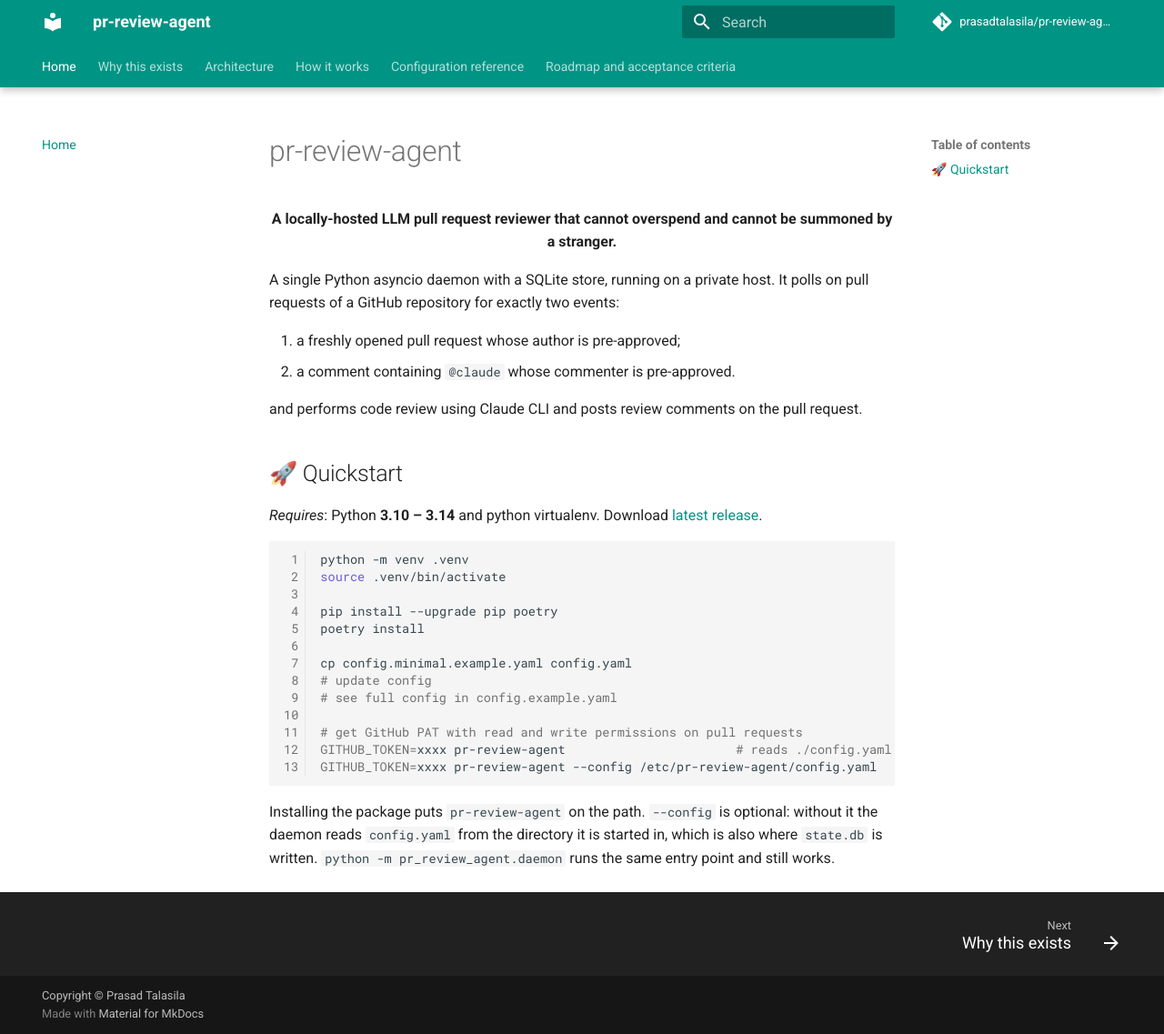
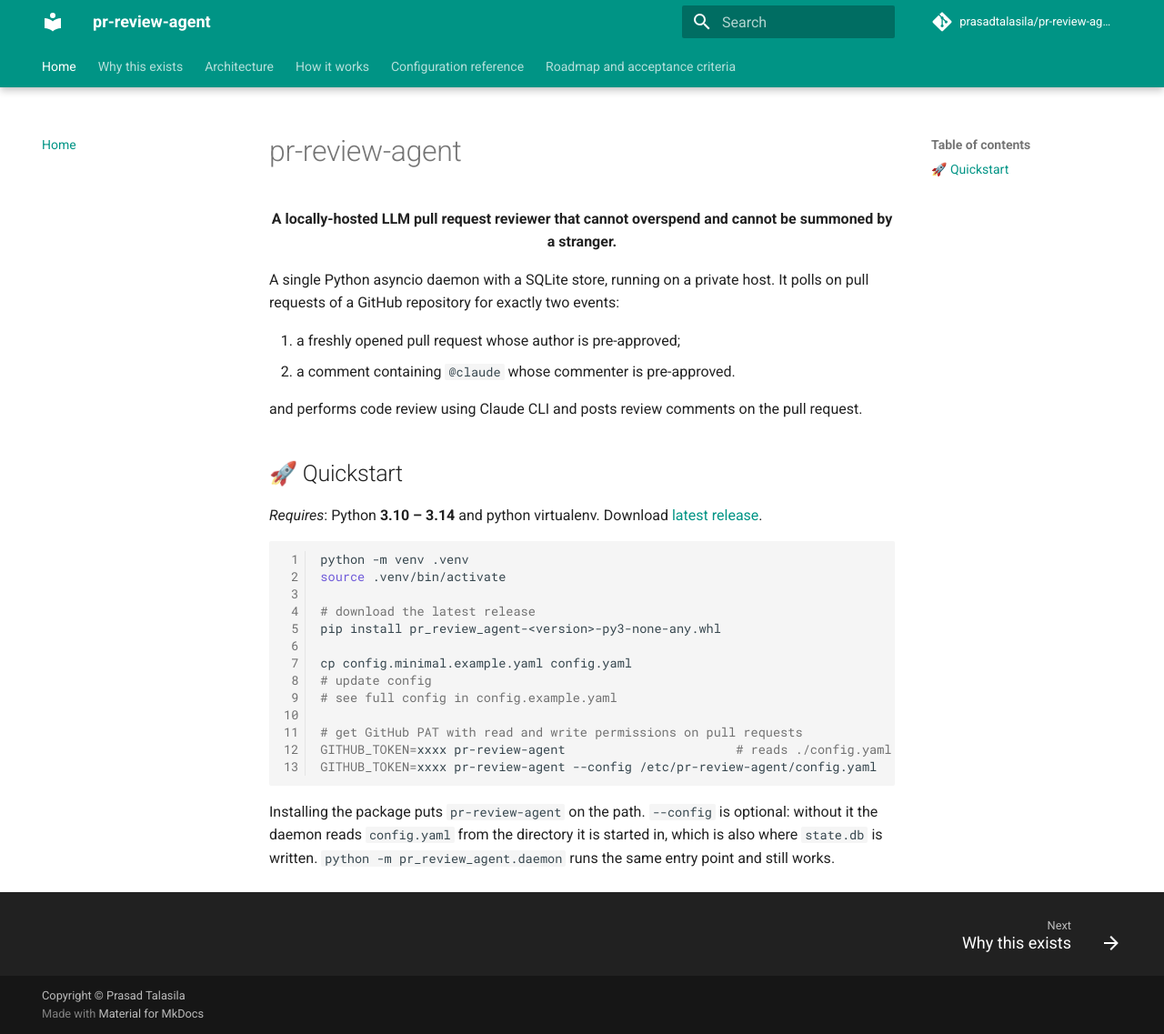
Before and after one commit to prasadtalasila/pr-review-agent, an MkDocs documentation site: the page built from docs/index.md, in a window 1280 px wide and 1137 px high. Shown: the whole window at 91% size. Built offline with MkDocs 1.6.1 and Material for MkDocs 9.7.7, drawn with Linux system fonts in a browser that asks for light colours; comment, search, counter and statistics services are not loaded.

Commit message:
Install the release wheel in the quickstart, not the dev toolchain
The quickstart told a reader who had just downloaded a release to install
Poetry and run `poetry install`, which is the developer setup and needs a
source checkout the reader does not have. Since 0.13.0 the wheel ships the
`pr-review-agent` command the next lines already use, so installing the
wheel is the whole step.

Co-Authored-By: Claude Opus 5 <noreply@anthropic.com>

```diff
--- a/docs/index.md
+++ b/docs/index.md
@@ -22,8 +22,8 @@ Download [latest release](https://github.com/prasadtalasila/pr-review-agent/rele
 python -m venv .venv
 source .venv/bin/activate
 
-pip install --upgrade pip poetry
-poetry install
+# download the latest release
+pip install pr_review_agent-<version>-py3-none-any.whl
 
 cp config.minimal.example.yaml config.yaml
 # update config
```
Also changed, not shown: README.md (+2 -2 lines).
